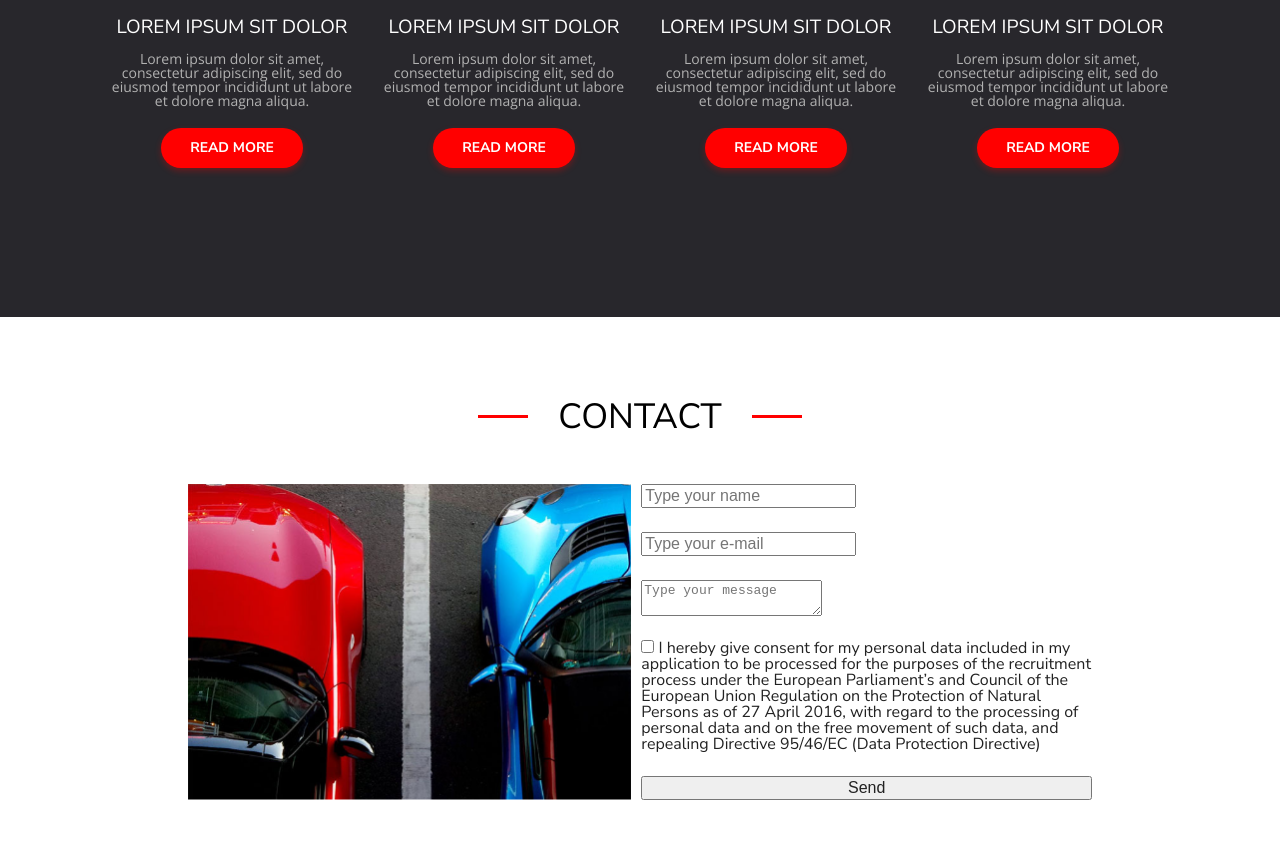
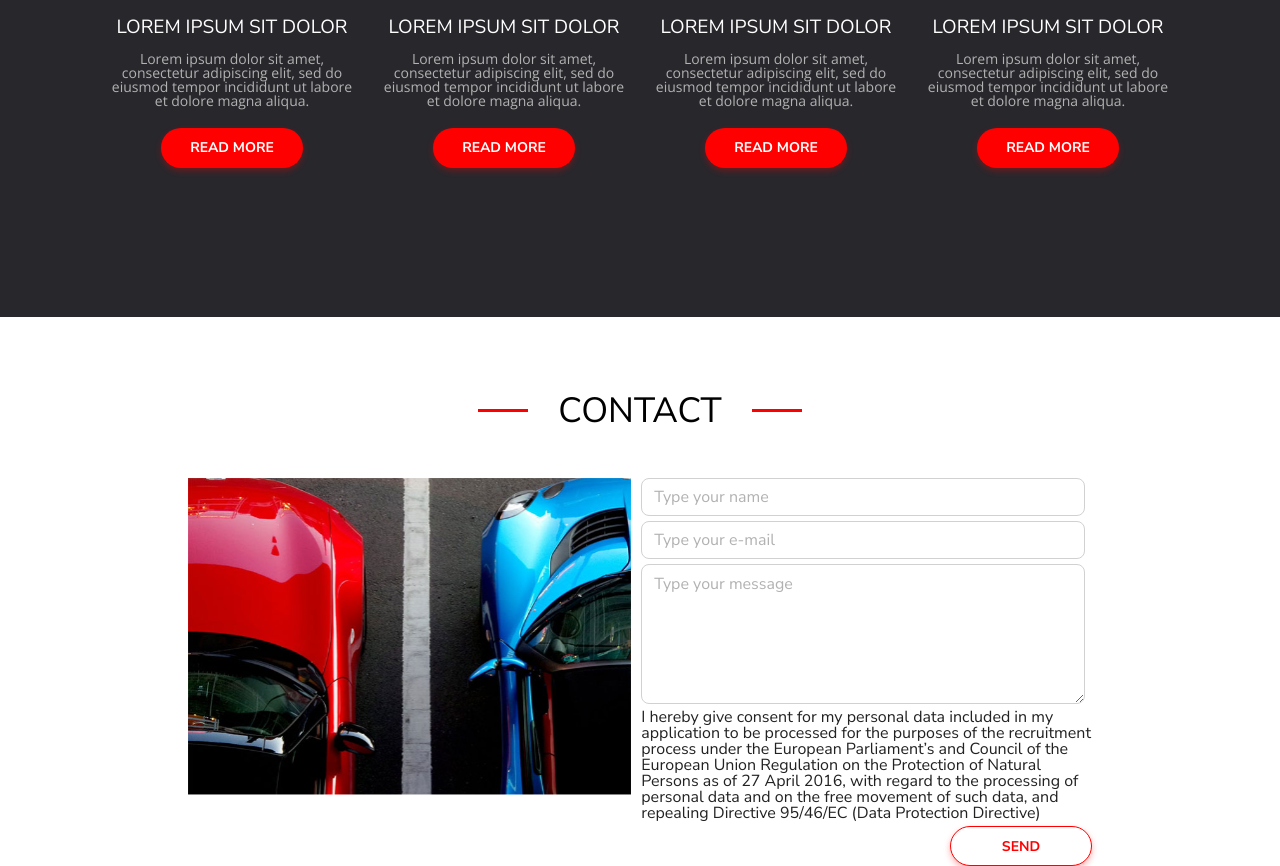
Before and after one commit to ZetaCentauri/CarSharing, a plain HTML site: page index.html in a window 1280 px wide. Shown: the part 2004-2870 px from the top of the page. Before the commit the page ends 2840 px from the top, so only its background shows below. Drawn offline with nearby package versions, Linux system fonts and the light colour scheme.

Commit message:
Adding form styles

```diff
--- a/styles.css
+++ b/styles.css
@@ -341,7 +341,7 @@ body {
 /*----------------form-------------*/
 
 .form_section {
-    margin-top: 30px;
+    margin-top: 60px;
     display: flex;
     align-items: center;
     flex-direction: column;
@@ -351,7 +351,8 @@ body {
 
 .form_container {
     width: 904px;
-    padding-top: 40px;
+    height: 489px;
+    margin-top: 40px;
     display: flex;
     justify-content: center;
 }
@@ -368,3 +369,73 @@ form {
     width: 444px;
     height: 316.5px;
 }
+
+.input {
+    border-radius: 8px;
+    border: 1px solid #D1D1D1;
+    height: 38px;
+    width: 444px;
+    padding: 8px 12px;
+}
+
+.textarea {
+    height: 140px;
+}
+
+.input:focus {
+    border: 1px solid red;
+    box-shadow: 0 1px 6px #FF00004D;
+}
+
+.input::placeholder {
+    color: #B2B2B2;
+    font-family: 'Nunito Sans', sans-serif;
+    font-size: 16px;
+    font-weight: 400;
+}
+
+.checkbox {
+
+}
+
+.checkbox_label {
+    cursor: pointer;
+    display: flex;
+}
+
+.checkbox span {
+    height: 60px;
+    flex-shrink: 0;
+    flex-basis: 60px;
+    border: 10px solid cornflowerblue;
+    cursor: pointer;
+    margin-right: 15px;
+    font: normal normal 300 10px/14px Open Sans;
+    color: #B2B2B2;
+}
+
+.checkbox_input {
+    position: absolute;
+    opacity: 0;
+    cursor: pointer;
+    height: 0;
+    width: 0;
+}
+
+.checkbox_span {
+
+}
+
+.send_button {
+    height: 40px;
+    width: 142px;
+    box-shadow: 0 3px 6px #FF00004D;
+    border: 1px solid #FF0000;
+    border-radius: 40px;
+    color: red;
+    text-transform: uppercase;
+    background-color: white;
+    font: normal normal bold 14px/19px Nunito Sans;
+    align-self: flex-end;
+
+}
```
